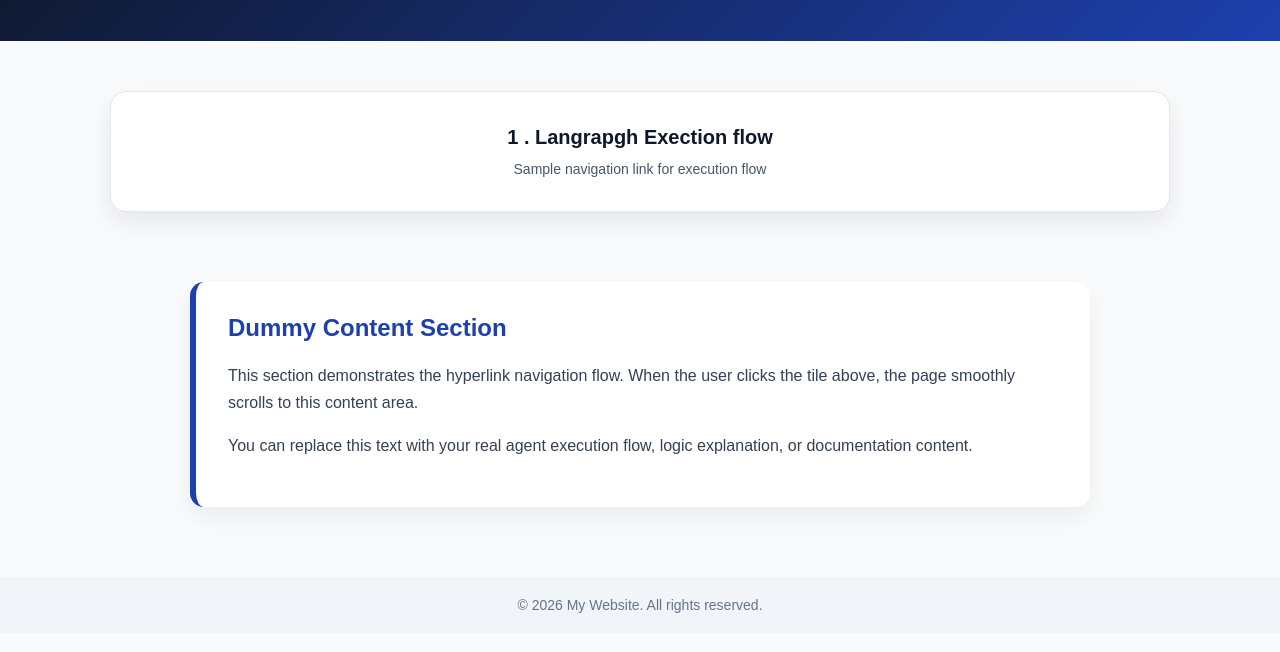
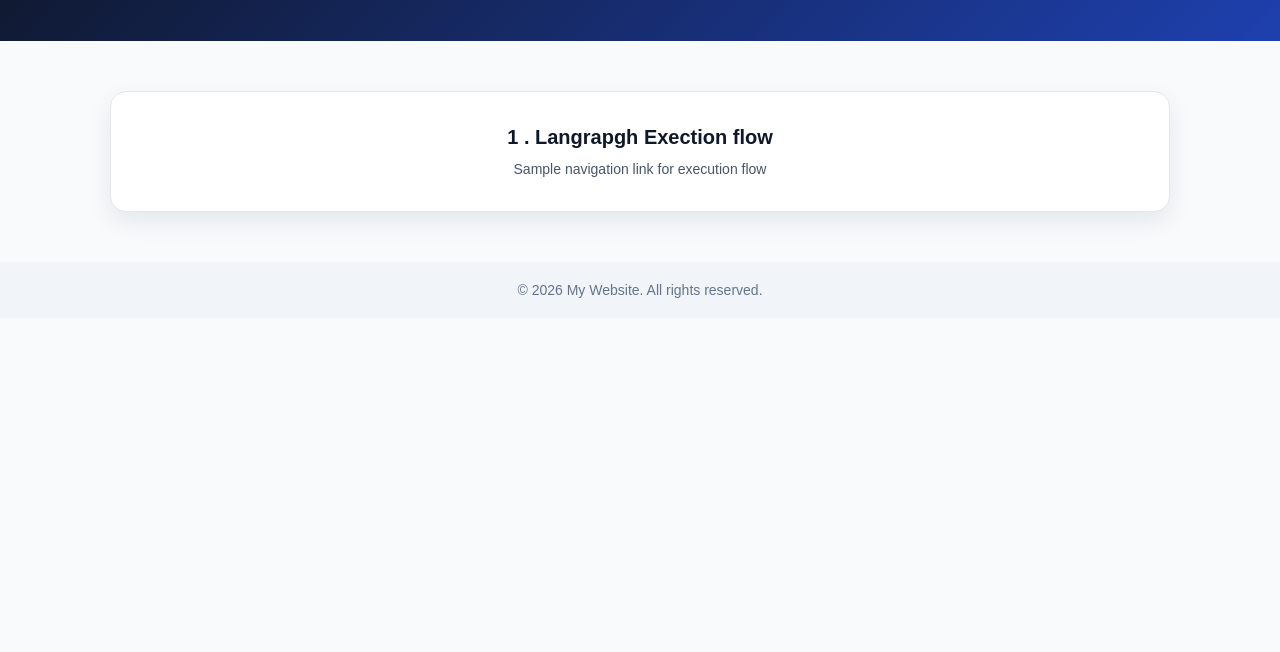
Before and after one commit to yallaiahnet-cpu/Understand_Agent_Concepts, a plain HTML site: page index.html in a window 1280 px wide. Shown: the part 88-740 px from the top of the page. Drawn offline with Linux system fonts and the light colour scheme.

Commit message:
Update index.html

```diff
--- a/index.html
+++ b/index.html
@@ -148,22 +148,14 @@
       <h2>Langgrapth Excetion flow two</h2>
       <p>Description here</p>
     </a>
+
+     <a href="three_langgrapth_exectionflow.html" class="tile">
+      <h2>Langgrapth Excetion flow two</h2>
+      <p>Description here</p>
+    </a>
     -->
   </div>
 
-  <!-- Target Section -->
-  <section id="dummy">
-    <h2>Dummy Content Section</h2>
-    <p>
-      This section demonstrates the hyperlink navigation flow.
-      When the user clicks the tile above, the page smoothly scrolls
-      to this content area.
-    </p>
-    <p>
-      You can replace this text with your real agent execution flow,
-      logic explanation, or documentation content.
-    </p>
-  </section>
 
   <footer>
     © 2026 My Website. All rights reserved.
```
